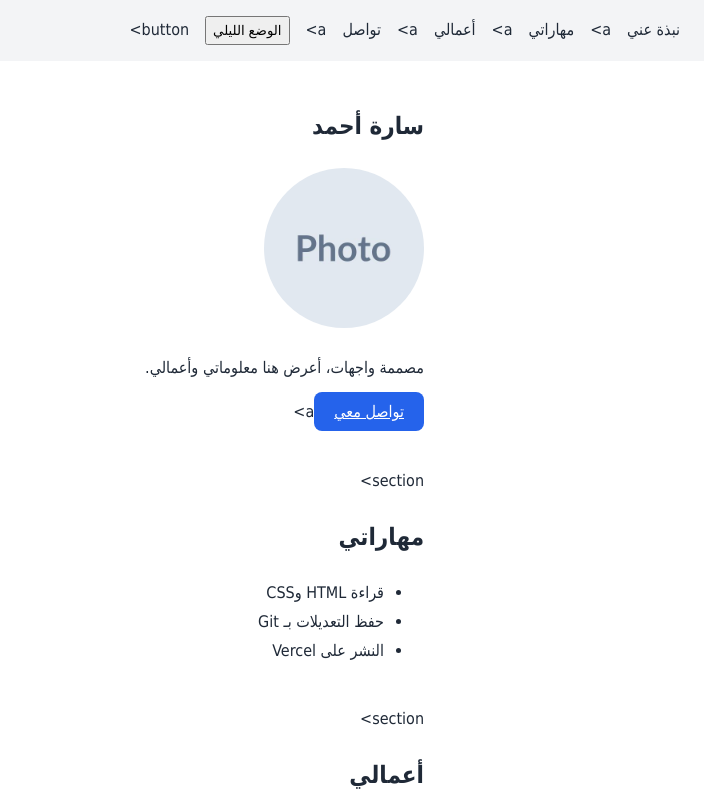
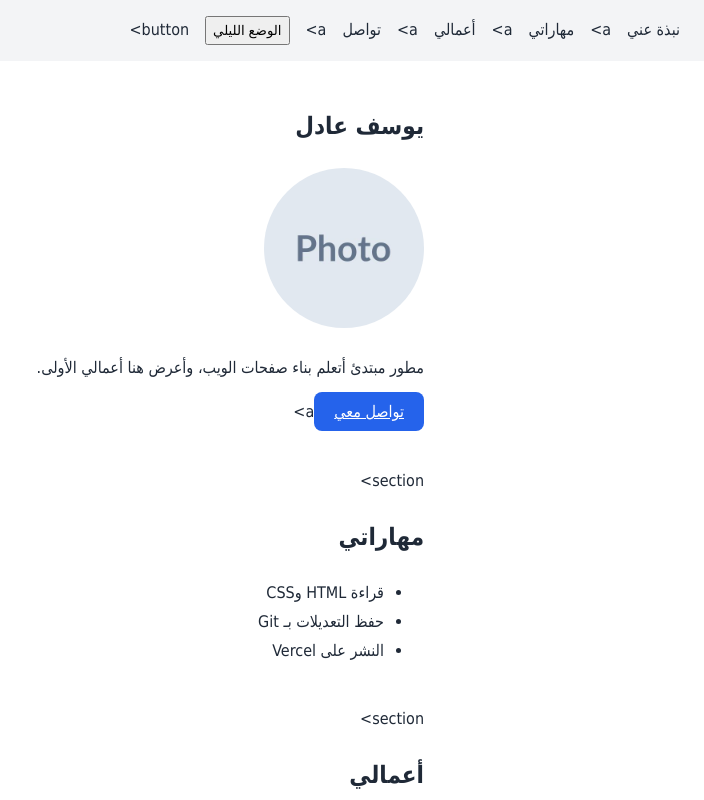
Before and after one commit to Easytonline1/personal-page, a plain HTML site: page public/index.html in a window 1280 px wide. Shown: the top 800 px of the page, without its empty margins (576-1280 px from the left). Drawn offline with Linux system fonts and the light colour scheme.

Commit message:
تحديث الاسم والنبذة ورابط التواصل في نبذة عني

```diff
--- a/public/index.html
+++ b/public/index.html
@@ -19,10 +19,10 @@
 
     <main>
           <section id="about">
-                  <h1>سارة أحمد</h1>
+                  <h1>يوسف عادل</h1>
                 <img src="photo.jpg" alt="صورة سارة أحمد">
-                <p>مصممة واجهات، أعرض هنا معلوماتي وأعمالي.</p>
-                <a href="#contact" class="contact-btn">تواصل معي</a>a>
+                <p>مطور مبتدئ أتعلم بناء صفحات الويب، وأعرض هنا أعمالي الأولى.</p>
+                <a href="https://github.com/Easytonline1" class="contact-btn">تواصل معي</a>a>
           </section>section>
 
         <section id="skills">
```
